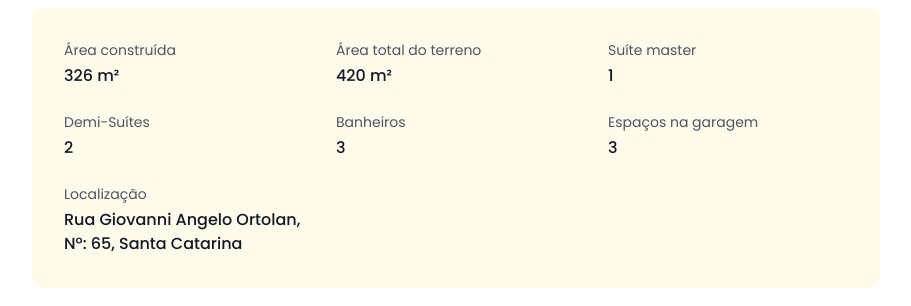
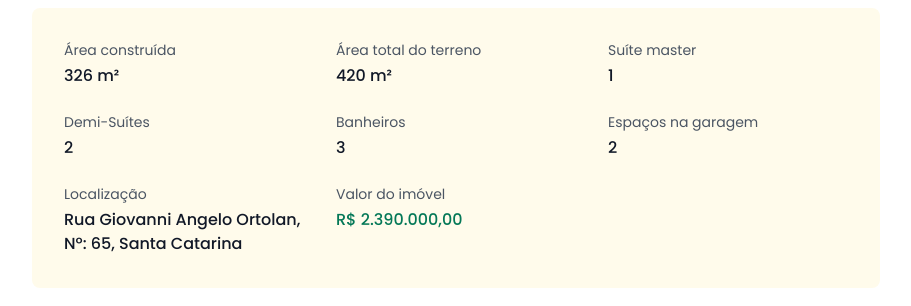
Before and after one commit to brunoaiolfi/imovelcriciuma, a React (Vite) app: page / in a window 1280 px wide. Shown: the part 1620-1926 px from the top of the page, without its empty margins (184-1095 px from the left). Built offline with nearby package versions, Linux system fonts and the light colour scheme.

Commit message:
adicionando informações

```diff
--- a/client/pages/Index.tsx
+++ b/client/pages/Index.tsx
@@ -50,6 +50,7 @@ import suite6 from "../assets/suite6.jpg";
 import suite7 from "../assets/suite7.jpg";
 import suite8 from "../assets/suite8.jpg";
 import suite9 from "../assets/suite9.jpg";
+import suite10 from "../assets/suite10.jpg";
 
 import banheiro1 from "../assets/banheiro1.jpg";
 import banheiro2 from "../assets/banheiro2.jpg";
@@ -132,6 +133,7 @@ export default function Index() {
       suite7,
       suite8,
       suite9,
+      suite10
     ],
     "Banheiro Social": [banheiro1, banheiro2, banheiro3],
     "Escritório": [escritorio1, escritorio2, escritorio3, escritorio4],
@@ -300,11 +302,15 @@ export default function Index() {
               </div>
               <div>
                 <div className="text-sm text-gray-600 mb-1 font-sans">Espaços na garagem</div>
-                <div className="font-medium text-gray-900 font-sans">3</div>
+                <div className="font-medium text-gray-900 font-sans">2</div>
               </div>
               <div>
                 <div className="text-sm text-gray-600 mb-1 font-sans">Localização</div>
                 <div className="font-medium text-gray-900 font-sans">Rua Giovanni Angelo Ortolan, Nº: 65, Santa Catarina</div>
+              </div>
+              <div>
+                <div className="text-sm text-gray-600 mb-1 font-sans">Valor do imóvel</div>
+                <div className="font-medium text-emerald-700 font-sans">R$ 2.390.000,00</div>
               </div>
             </div>
           </div>
```
Also changed, not shown: 1 other file (tests, documents, lock files or other folders).
